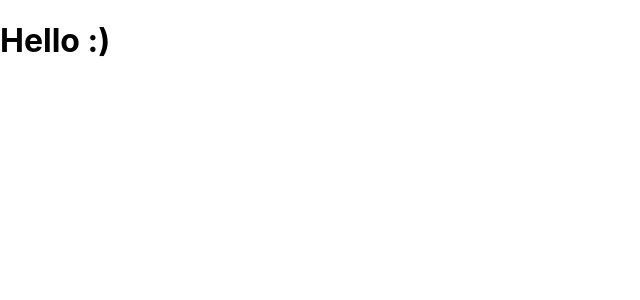
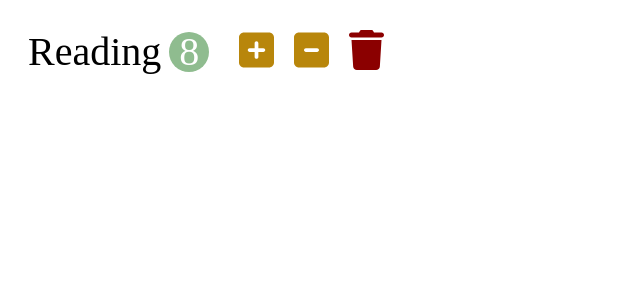
Before and after one commit to SeongHo-C/Habit-Tracker, a React (Create React App) app: page / in a window 1280 px wide. Shown: the top 300 px of the page, without its empty margins (0-640 px from the left). Built offline with nearby package versions, Linux system fonts and the light colour scheme.

Commit message:
Habit 컴포넌트 만들기

```diff
--- a/package.json
+++ b/package.json
@@ -3,6 +3,7 @@
   "version": "0.1.0",
   "private": true,
   "dependencies": {
+    "@fortawesome/fontawesome-free": "^6.1.1",
     "@testing-library/jest-dom": "^5.14.1",
     "@testing-library/react": "^13.0.0",
     "@testing-library/user-event": "^13.2.1",
--- a/src/app.jsx
+++ b/src/app.jsx
@@ -1,7 +1,8 @@
 import './app.css';
+import Habit from './components/habit';
 
 function App() {
-  return <h1>Hello :)</h1>;
+  return <Habit />;
 }
 
 export default App;
--- /dev/null
+++ b/src/components/habit.jsx
@@ -0,0 +1,23 @@
+import React, { Component } from 'react';
+
+class Habit extends Component {
+  render() {
+    return (
+      <li className='habit'>
+        <span className='habit-name'>Reading</span>
+        <span className='habit-count'>8</span>
+        <button className='habit-button habit-increase'>
+          <i className='fa-solid fa-square-plus'></i>
+        </button>
+        <button className='habit-button habit-decrease'>
+          <i className='fa-solid fa-square-minus'></i>
+        </button>
+        <button className='habit-button habit-trash'>
+          <i className='fa-solid fa-trash'></i>
+        </button>
+      </li>
+    );
+  }
+}
+
+export default Habit;
--- a/src/index.css
+++ b/src/index.css
@@ -1,13 +1,41 @@
-body {
-  margin: 0;
-  font-family: -apple-system, BlinkMacSystemFont, 'Segoe UI', 'Roboto', 'Oxygen',
-    'Ubuntu', 'Cantarell', 'Fira Sans', 'Droid Sans', 'Helvetica Neue',
-    sans-serif;
-  -webkit-font-smoothing: antialiased;
-  -moz-osx-font-smoothing: grayscale;
+* {
+  box-sizing: border-box;
 }
 
-code {
-  font-family: source-code-pro, Menlo, Monaco, Consolas, 'Courier New',
-    monospace;
+.habit {
+  font-size: 2.5rem;
+  padding: 0.5em;
+  list-style: none;
 }
+
+.habit-count {
+  display: inline-block;
+  width: 2.5rem;
+  height: 2.5rem;
+  line-height: 2.5rem;
+  background-color: darkseagreen;
+  color: white;
+  border-radius: 50%;
+  text-align: center;
+  margin-left: 0.2em;
+  margin-right: 0.5em;
+}
+
+.habit-button {
+  font-size: 2.5rem;
+  background-color: transparent;
+  margin: 0 0.1em;
+  border: 0;
+}
+.habit-button:hover {
+  opacity: 0.8;
+}
+
+.habit-increase,
+.habit-decrease {
+  color: darkgoldenrod;
+}
+
+.habit-trash {
+  color: darkred;
+}
--- a/src/index.js
+++ b/src/index.js
@@ -2,6 +2,7 @@
 import ReactDOM from 'react-dom/client';
 import './index.css';
 import App from './app';
+import '@fortawesome/fontawesome-free/js/all.js';
 
 const root = ReactDOM.createRoot(document.getElementById('root'));
 root.render(
```
Also changed, not shown: 1 other file (tests, documents, lock files or other folders).
